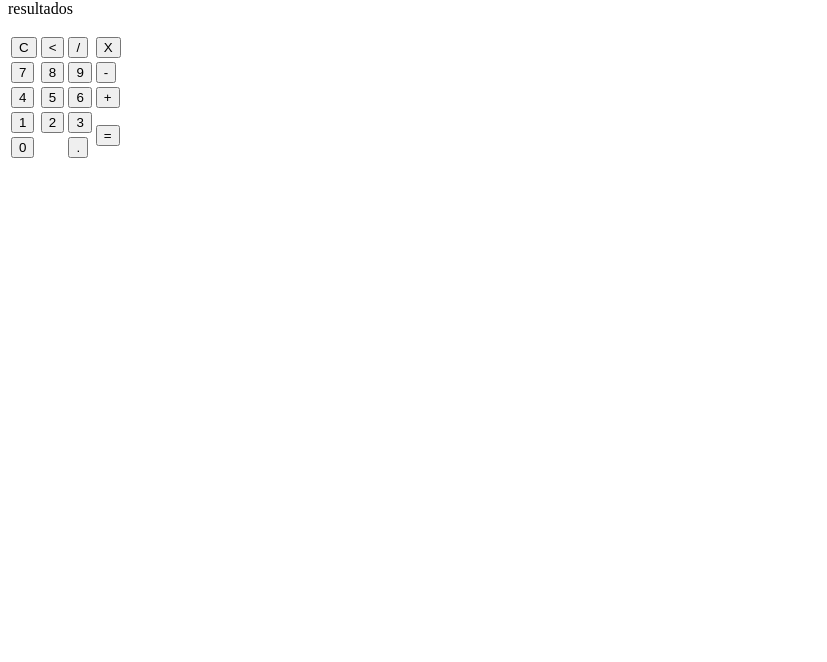
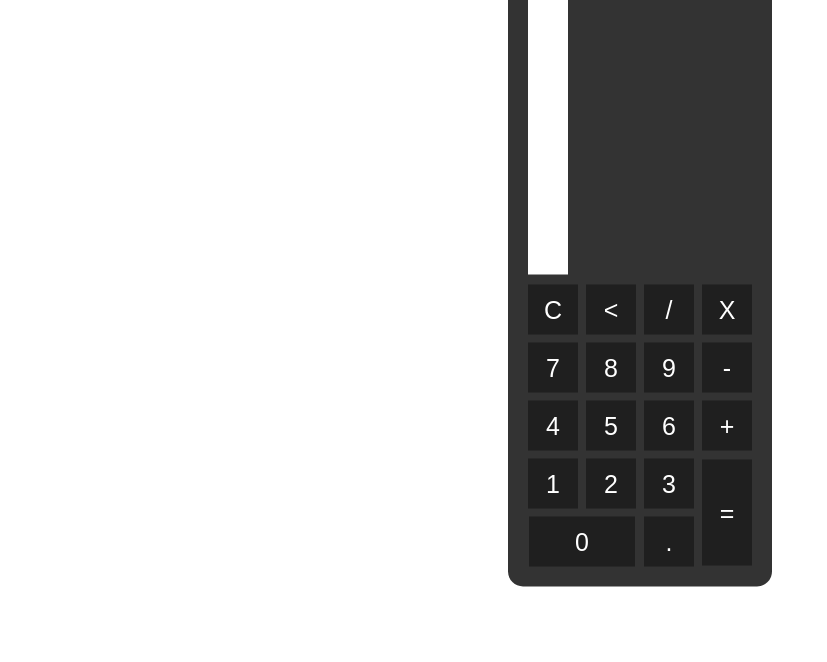
Before and after one commit to Ataiderj/dio-desafio-github, a plain HTML site: page Calculadora/calculadora.html/calculadora.html in a window 1280 px wide. Shown: the part 138-800 px from the top of the page, without its empty margins (0-827 px from the left). Drawn offline with Linux system fonts and the light colour scheme.

Commit message:
Calculadora formatado

```diff
--- a/Calculadora/calculadora.html/calculadora.html
+++ b/Calculadora/calculadora.html/calculadora.html
@@ -4,47 +4,144 @@
     <meta charset="UTF-8">
     <meta name="viewport" content="width=device-width, initial-scale=1.0">
     <title>Calculadora</title>
+    <style>
+       *{
+           margin: 0;
+           padding: 0;
+       }
+       .fundo {
+           background-color: linear-gradient(45 deg, black, crimson);
+           height: 100vh;
+           color: #fff;
+           font-family: Arial, Helvetica, sans-serif;
+           text-align:center ;
+       }
+       .calculadora{
+           position: absolute;
+           background-color: rgba(0, 0, 0, 0.8);
+           top: 50%;
+           left: 50%;
+           transform: translate(-50%, -50%);
+           border-radius: 15px;
+           padding: 15px;
+       }
+       .botao{
+           width: 50px;
+           height: 50px;
+           font-size: 25px;
+           cursor: pointer;
+           margin: 3px;
+           background-color: rgb(31, 31, 31);
+           border: none;
+           color: #fff;
+       }
+        .botao:hover{
+               background-color: black;
+           }
+
+        #resultado{
+               background-color: white;
+               height: 270px;
+               width: 30px;
+               margin: 5px;
+               font: 25px;
+               color: black;
+               text-align: right;
+               padding: 5px;
+           }
+
+    </style>
 </head>
 <body>
     <div class="fundo">
         <h1>Ataíde Ramos da Silva</h1>
         <div class="calculadora">
             <h1>calculadora</h1>
-            <p id="resultado">resultados</p>
+            <p id="resultado"></p>
             <table>
                 <tr>
-                    <td><button>C</button></td>
-                    <td><button><</button></td>
-                    <td><button>/</button></td>
-                    <td><button>X</button></td>
+                    <td><button class="botao" onclick="clean()">C</button></td>
+                    <td><button class="botao"><</button></td>
+                    <td><button class="botao"onclick="insert("/")">/</button></td>
+                    <td><button class="botao"onclick="insert("X")">X</button></td>
                 </tr>
                 <tr>
-                    <td><button>7</button></td>
-                    <td><button>8</button></td>
-                    <td><button>9</button></td>
-                    <td><button>-</button></td>
+                    <td><button class="botao"onclick="insert("7")">7</button></td>
+                    <td><button class="botao"onclick="insert("8")">8</button></td>
+                    <td><button class="botao"onclick="insert("9")">9</button></td>
+                    <td><button class="botao"onclick="insert("-")">-</button></td>
                 </tr>
                 <tr>
-                    <td><button>4</button></td>
-                    <td><button>5</button></td>
-                    <td><button>6</button></td>
-                    <td><button>+</button></td>
+                    <td><button class="botao"onclick="insert("4")">4</button></td>
+                    <td><button class="botao"onclick="insert("5")">5</button></td>
+                    <td><button class="botao"onclick="insert("6")">6</button></td>
+                    <td><button class="botao"onclick="insert("+")">+</button></td>
                 </tr>
                 <tr>
-                    <td><button>1</button></td>
-                    <td><button>2</button></td>
-                    <td><button>3</button></td>
-                    <td rowspan="2"><button>=</button></td>
+                    <td><button class="botao"onclick="insert("1")">1</button></td>
+                    <td><button class="botao"onclick="insert("2")">2</button></td>
+                    <td><button class="botao"onclick="insert("3")">3</button></td>
+                    <td rowspan="2"><button class="botao" style="height: 106px; "onclick=insert("=")">=</button></td>
                 </tr>
 
                 <tr>
-                    <td colspan="2"><button>0</button></td>
-                    <td><button>.</button></td>
+                    <td colspan="2"><button class="botao" style="width: 106px; "onclick=insert("0")">0</button></td>
+                    <td><button class="botao" onclick="insert(".">.</button></td>
 
                 </tr>
             </table>
         </div>
     </div>
+    <script>
+        function insert(num)
+        {
+            var numero = document.getElementById("resultado"). innerHTML;
+            document.getElementById("resultado").innerHTML = numero + num;
+
+        }
+
+        function clean ( )
+
+        {
+        document . getElementById ( 'resultado' ) . innerHTML = "" ;
+
+        }
+
+        function volta ( )
+
+        {
+
+        var resultado = document . getElementById ( 'resultado' ) . innerHTML ;
+
+        document . getElementById ( 'resultado' ) . innerHTML = resultado . substring ( 0 , resultado . length - 1 ) ;
+
+        }
+
+        function calcular ( )
+
+        {
+
+        var resultado = document . getElementById ( 'resultado' ) . innerHTML ;
+
+        if ( resultado )
+
+        {
+
+        document . getElementById ( 'resultado' ) . innerHTML = eval ( resultado ) ;
+
+        }
+
+        else
+
+        {
+
+        document . getElementById ( 'resultado' ) . innerHTML = "Nada..."
+
+        }
+
+
+
+    </script>
 
 </body>
 </html>
```
Also changed, not shown: 2 other files.
